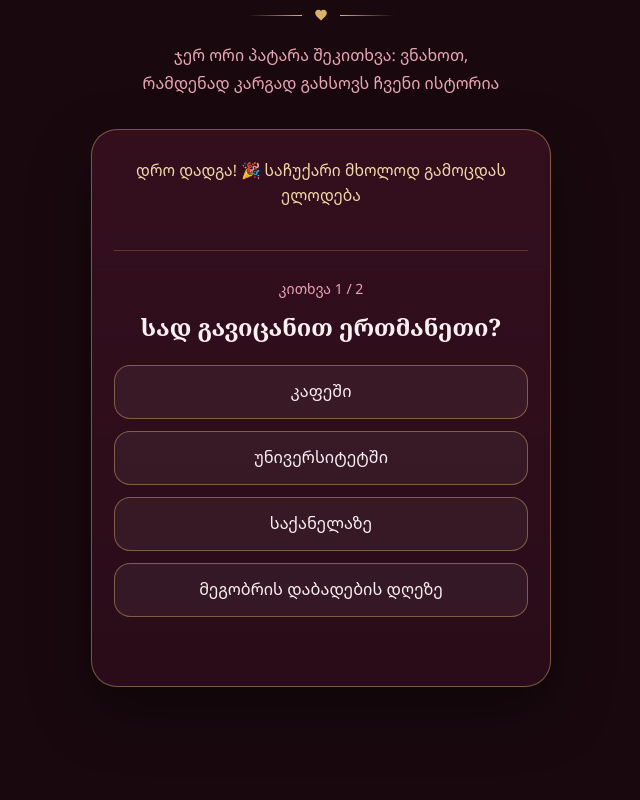
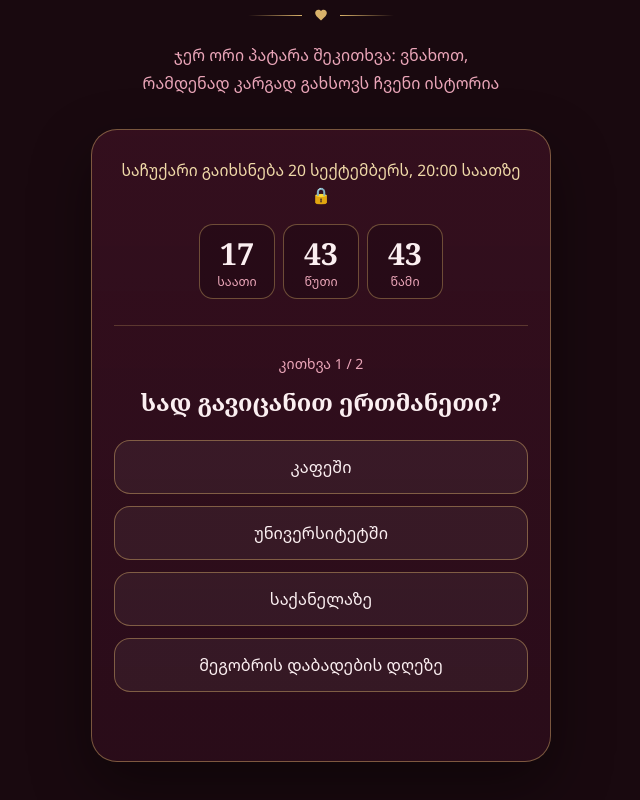
Before and after one commit to N1kusha01/lizi-s-birthday, a plain HTML site: page index.html in a window 1280 px wide. Shown: the part 3045-3845 px from the top of the page, without its empty margins (319-959 px from the left). Drawn offline with Linux system fonts and the light colour scheme.

Commit message:
Update index.html

```diff
--- a/index.html
+++ b/index.html
@@ -668,7 +668,7 @@ button{font:inherit;-webkit-tap-highlight-color:transparent}
    ფორმატი:  'წელი-თვე-დღეT საათი:წუთი:წამი +საათობრივი სარტყელი'
    საქართველო = +04:00.  12:00 საათი დღისით = T12:00:00,  შუაღამე = T00:00:00
    ⚠️ თარიღი დროებითია — ჩაწერე დაბადების დღის რეალური თარიღი! */
-const UNLOCK_AT = '2026-09-19T12:00:00+04:00';
+const UNLOCK_AT = '2026-09-21T00:00:00+04:00';
 
 /* ❓ კითხვები. თითო კითხვას აქვს:
    q        – კითხვა
```
